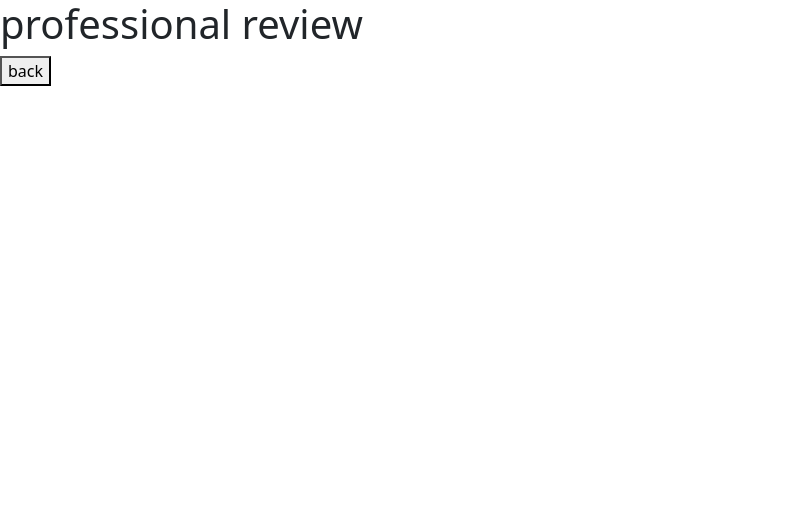
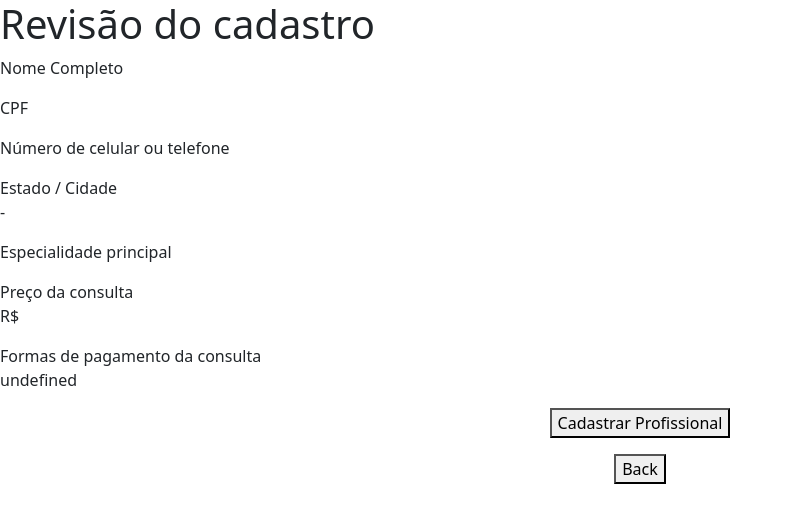
Before and after one commit to manelv8/fc_teste, a Vue app: page /NewDoctorFormReview in a window 1280 px wide. Shown: the top 522 px of the page, without its empty margins (0-793 px from the left). Built offline with nearby package versions, Linux system fonts and the light colour scheme; what v-mask would draw is missing.

Commit message:
review page

```diff
--- a/src/components/BackStepButton.vue
+++ b/src/components/BackStepButton.vue
@@ -1,5 +1,5 @@
 <template>
-  <button @click="goToPage"> back </button>
+  <button @click="goToPage"> {{title}}</button>
 </template>
 
 
@@ -7,7 +7,11 @@
 export default {
   name: 'BackStepButton',
   props:{
-    previousPage: String
+    previousPage: String,
+    title:{
+      type:String,
+      default: 'Back'
+    }
   },
   methods:{
     goToPage(){
--- a/src/components/NextStepButton.vue
+++ b/src/components/NextStepButton.vue
@@ -1,5 +1,5 @@
 <template>
-  <button type='submit'> {{text}} </button>
+  <button class="" type='submit'> {{text}} </button>
 </template>
 
 
@@ -12,3 +12,7 @@ export default {
 
 }
 </script>
+
+<style scoped>
+
+</style>
--- /dev/null
+++ b/src/components/review/TextItem.vue
@@ -0,0 +1,22 @@
+<template>
+  <div class="mb-1">
+      <span >{{label}}</span>
+      <p
+        id="price"
+        type="text"
+      >
+        {{text}}
+      </p>
+    </div>
+</template>
+
+<script>
+export default {
+  name:'TextItem',
+  props:{
+    label: String,
+    text: String
+  }
+
+}
+</script>
--- a/src/router/index.js
+++ b/src/router/index.js
@@ -3,6 +3,7 @@ import VueRouter from 'vue-router'
 import NewDoctorFormInfo from '../views/newDoctor/NewDoctorFormInfo.vue'
 import NewDoctorFormService from '../views/newDoctor/NewDoctorFormService.vue'
 import NewDoctorFormReview from '../views/newDoctor/NewDoctorFormReview.vue'
+import NewDoctorSuccess from '../views/newDoctor/NewDoctorSuccess.vue'
 
 Vue.use(VueRouter)
 
@@ -22,6 +23,11 @@ const routes = [
     name: 'NewDoctorFormReview',
     component: NewDoctorFormReview
   },
+  {
+    path: '/NewDoctorSuccess',
+    name: 'NewDoctorSuccess',
+    component: NewDoctorSuccess
+  },
 
 
 ]
--- a/src/views/newDoctor/NewDoctorFormReview.vue
+++ b/src/views/newDoctor/NewDoctorFormReview.vue
@@ -1,24 +1,80 @@
 <template>
-  <div>
+  <div class="d-flex flex-column align-items-start">
 
-    <h1>professional review</h1>
-    <BackStepButton :previousPage="prevPage"/>
+    <h1>Revisão do cadastro</h1>
+    <form class="col-12" @submit="checkForm">
+      <TextItem label='Nome Completo' :text="fullName"/>
+      <TextItem label='CPF' :text='cpf'/>
+      <TextItem label='Número de celular ou telefone' :text='phone'/>
+      <TextItem label='Estado / Cidade' :text="stateAndCity "/>
+      <TextItem label='Especialidade principal' :text='mainSpecialty'/>
+      <TextItem label='Preço da consulta' :text="priceFormatted"/>
+      <TextItem label='Formas de pagamento da consulta' :text="paymentDescription"/>
+      <div class="d-flex flex-column align-items-center" >
+      <NextStepButton :text="'Cadastrar Profissional'" class="mb-3"/>
+      <BackStepButton :previousPage="prevPage"/>
+
+      </div>
+    </form>
+
 
 
   </div>
 </template>
 
 <script>
+
 import BackStepButton from '../../components/BackStepButton.vue'
+import NextStepButton from '../../components/NextStepButton.vue'
+import TextItem from '../../components/review/TextItem.vue'
+import { mapState } from 'vuex'
+
 export default {
  name:'NewDoctorFormReview',
  data(){
    return{
-     prevPage: 'NewDoctorFormService'
+     prevPage: 'NewDoctorFormInfo',
+     nextPage: 'NewDoctorSuccess'
    }
  },
  components: {
-   BackStepButton
+   BackStepButton,
+   NextStepButton,
+   TextItem
+ },
+ methods:{
+   checkForm: function(e){
+      this.$router.push({name: this.nextPage})
+    },
+ },
+ computed: {
+   ...mapState([
+   'fullName',
+   'cpf',
+    'phone',
+    'state',
+    'city',
+    'mainSpecialty',
+    'price',
+    'paymentType',
+    'paymentAditionalInfo',
+  ]),
+  stateAndCity(){
+      return `${this.state} - ${this.city} `
+  },
+  priceFormatted(){
+    return `R$ ${this.price}`
+  },
+  paymentDescription(){
+    if(this.paymentAditionalInfo[0]){
+      return `${this.paymentType[0]} - ${this.paymentAditionalInfo[0]}`
+    }
+    return `${this.paymentType[0]}`
+  }
+
  }
 }
+
+
+
 </script>
--- /dev/null
+++ b/src/views/newDoctor/NewDoctorSuccess.vue
@@ -0,0 +1,3 @@
+<template>
+  <h1>congrats</h1>
+</template>
```
